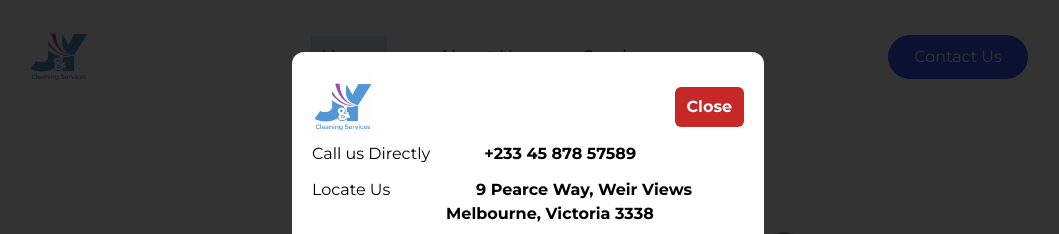
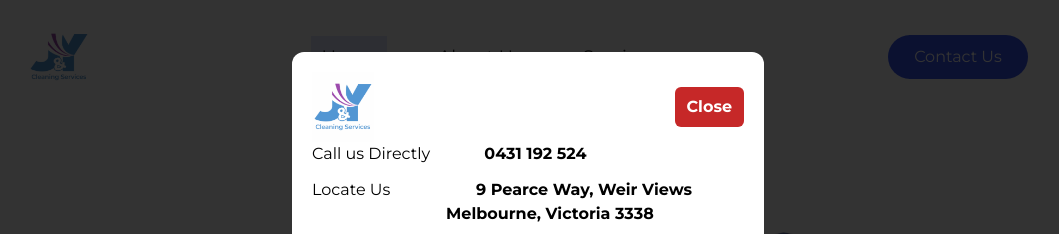
Before and after one commit to georgeankumensah/j-j-website, a React (Vite) app: page / in a window 1280 px wide. Both pictures are taken after a click on the button "Talk to us". Shown: the part 114-348 px from the top of the page, without its empty margins (112-1171 px from the left). Built offline with nearby package versions, Linux system fonts and the light colour scheme.

Commit message:
Update MessageForm.jsx

```diff
--- a/src/components/reuseables/MessageForm.jsx
+++ b/src/components/reuseables/MessageForm.jsx
@@ -82,7 +82,7 @@ const MessageForm = () => {
           <button onClick={handleClose} className='bg-red-800 font-bold text-white py-2 px-3 rounded-md'>Close</button>
         </div>
 
-        <p>Call us Directly  <b className='ml-[50px]'>+233 45 878 57589</b></p>
+        <p>Call us Directly  <b className='ml-[50px]'>0431 192 524</b></p>
         <div className="flex justify-between gap-[30px] mt-3 items-start">
 
           <p className='w-[160px]'>Locate Us</p>
```
